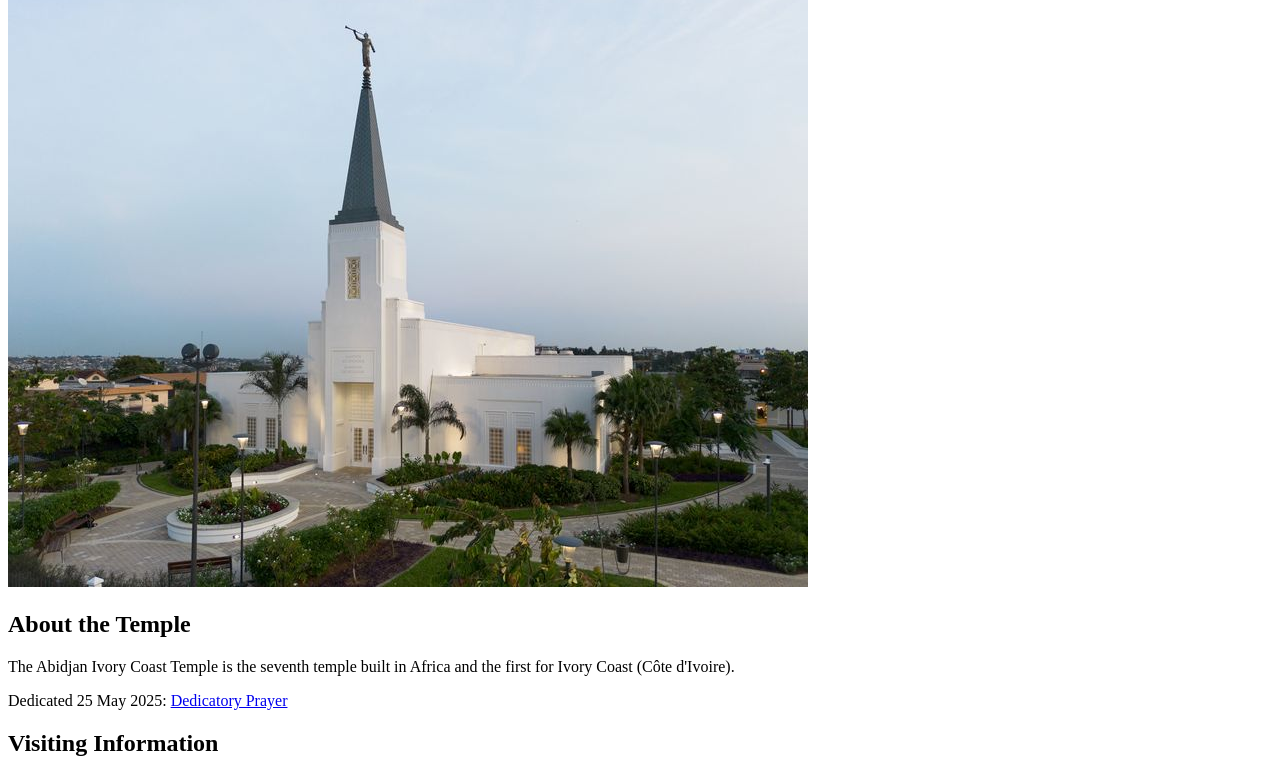
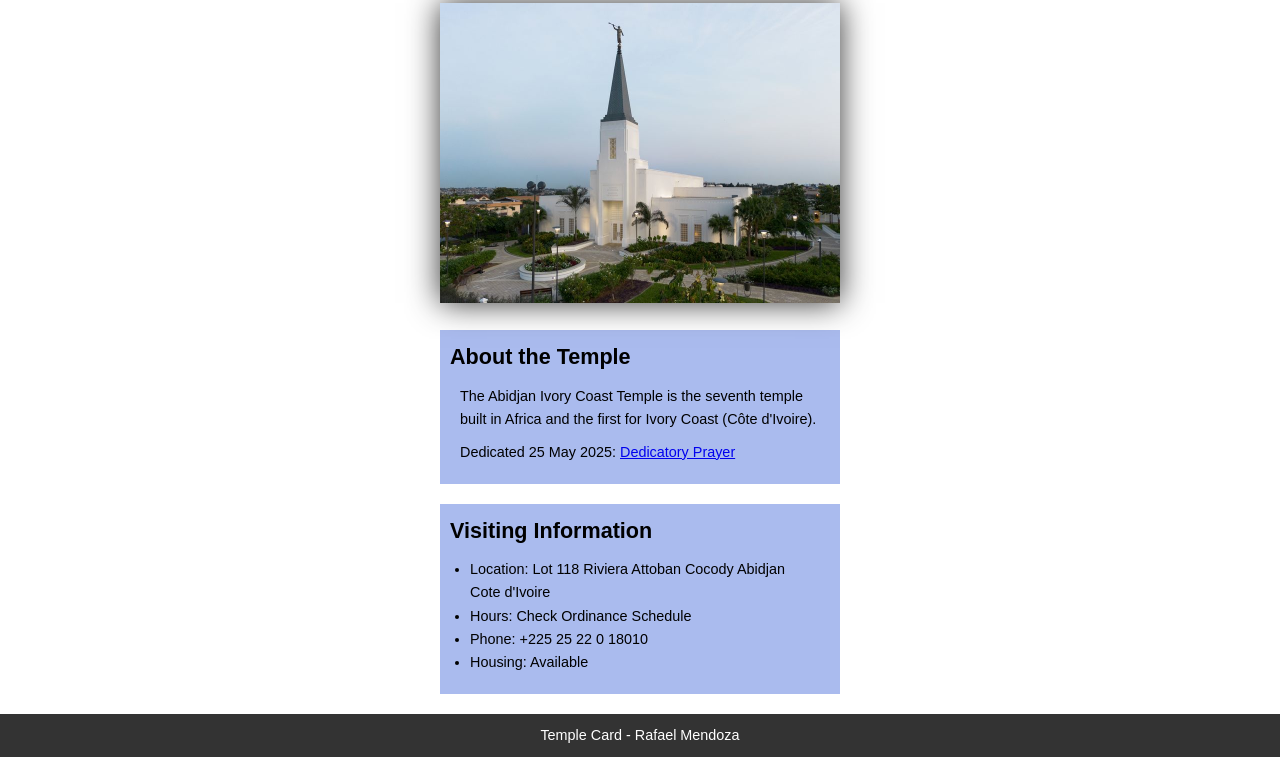
Before and after one commit to lildoza20/wdd130, a plain HTML site: page week02/temple.html in a window 1280 px wide. Shown: the part 127-901 px from the top of the page. Drawn offline with Linux system fonts and the light colour scheme.

Commit message:
Completed W02 Code-along Activity: Add CSS to an HTML File

```diff
--- /dev/null
+++ b/week02/styles/temple.css
@@ -0,0 +1,55 @@
+* {
+    margin: 0;
+    padding: 0;
+}
+
+body {
+    font-family: Arial, sans-serif;
+    line-height: 1.6;
+}
+
+header,
+footer {
+    background-color: #333;
+    color: #fff;
+    padding: 10px;
+    text-align: center;
+    font-size: 1.5rem;
+}
+
+main {
+    width: 400px;
+    margin: 0 auto;
+
+}
+
+h1 {
+    margin: 10px;
+    text-align: center;
+}
+
+img {
+    width: 100%;
+    height: auto;
+    box-shadow: 0 0 30px #333;
+}
+
+section {
+    margin: 20px 0;
+    border: 1px solid rgb(0, 0, 0 / 10%);
+    padding: 10px;
+    background-color: #abe;
+    font-size: .9rem;
+}
+
+ul {
+    margin: 10px 20px;
+}
+
+section p {
+    margin: 10px;
+}
+
+footer {
+    font-size: .90rem;
+}
--- a/week02/temple.html
+++ b/week02/temple.html
@@ -5,6 +5,7 @@
     <meta charset="UTF-8">
     <meta name="viewport" content="width=device-width, initial-scale=1.0">
     <title>Temple Card - Abidjan Cote d'Ivoire</title>
+    <link rel="stylesheet" href="styles/temple.css">
 </head>
 
 <body>
@@ -18,24 +19,25 @@
         </picture>
         <section>
             <h2>About the Temple</h2>
-            <p>The Abidjan Ivory Coast Temple is the seventh temple built in Africa and the first for Ivory Coast (Côte
+            <p>The Abidjan Ivory Coast Temple is the seventh temple built in Africa and the first
+                for Ivory Coast (Côte
                 d'Ivoire).</p>
             <p>Dedicated 25 May 2025: <a
-                    href="https://www.churchofjesuschrist.org/temples/dedicatory-prayer/abidjan-ivory-coast-temple/2025-05-25?lang=eng"
-                    target="_blank" rel="noopener noreferrer">Dedicatory Prayer</a></p>
+                  href="https://www.churchofjesuschrist.org/temples/dedicatory-prayer/abidjan-ivory-coast-temple/2025-05-25?lang=eng"
+                  target="_blank" rel="noopener noreferrer">Dedicatory Prayer</a></p>
         </section>
         <section>
             <h2>Visiting Information</h2>
             <ul>
-                <li>Location: Lot 118 Riviera Attoban Cocody Abidjan Cote d'Ivoire</li>
-                <li>Hours: Check Ordinance Schedule</li>
-                <li>Phone: +225 25 22 0 18010</li>
-                <li>Housing: Available</li>
+                <li> Location: Lot 118 Riviera Attoban Cocody Abidjan Cote d'Ivoire</li>
+                <li> Hours: Check Ordinance Schedule</li>
+                <li> Phone: +225 25 22 0 18010</li>
+                <li> Housing: Available</li>
             </ul>
         </section>
     </main>
     <footer>
-        <p>Temple Card - Your Name</p>
+        <p>Temple Card - Rafael Mendoza</p>
     </footer>
 </body>
 
```
